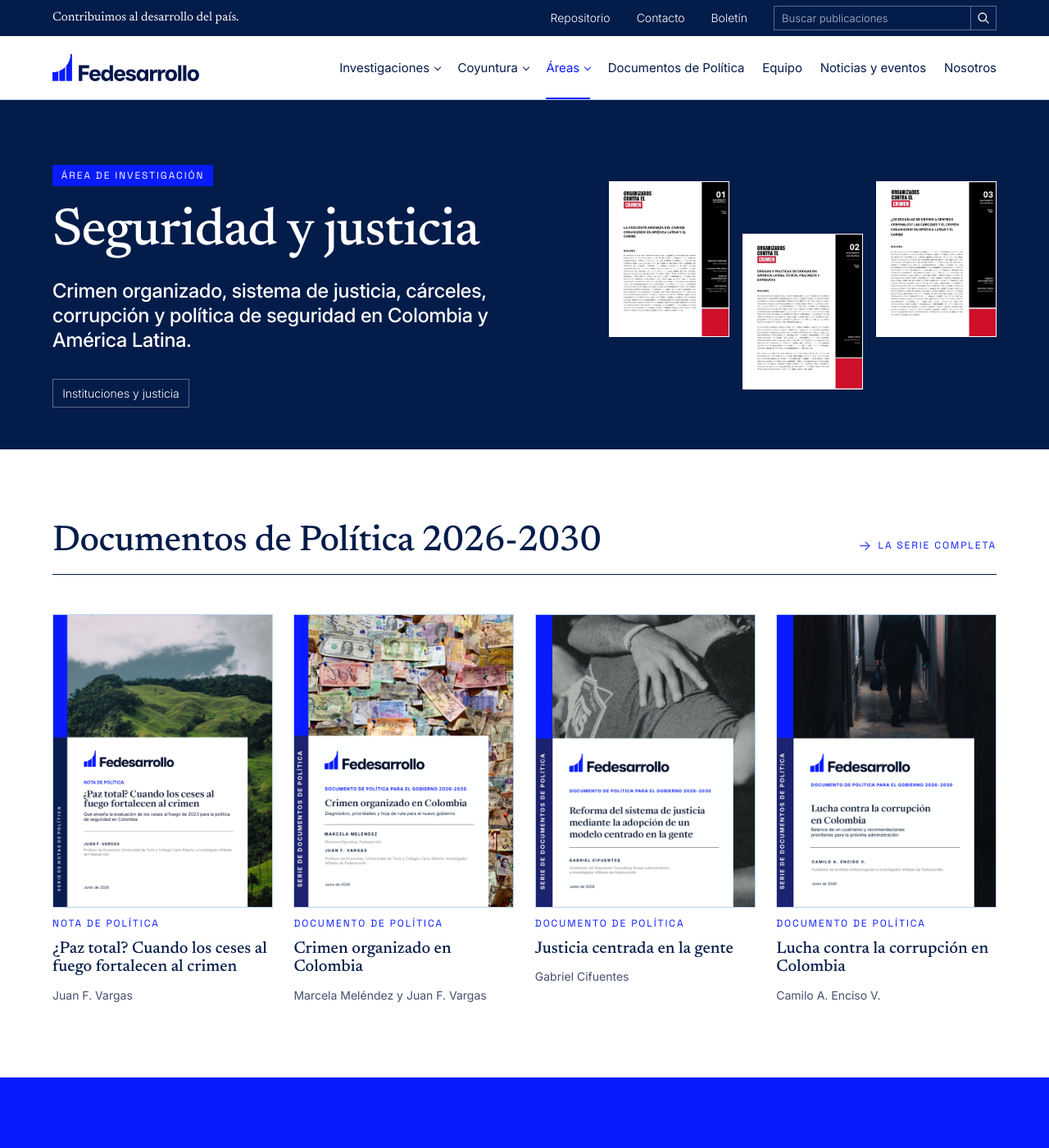
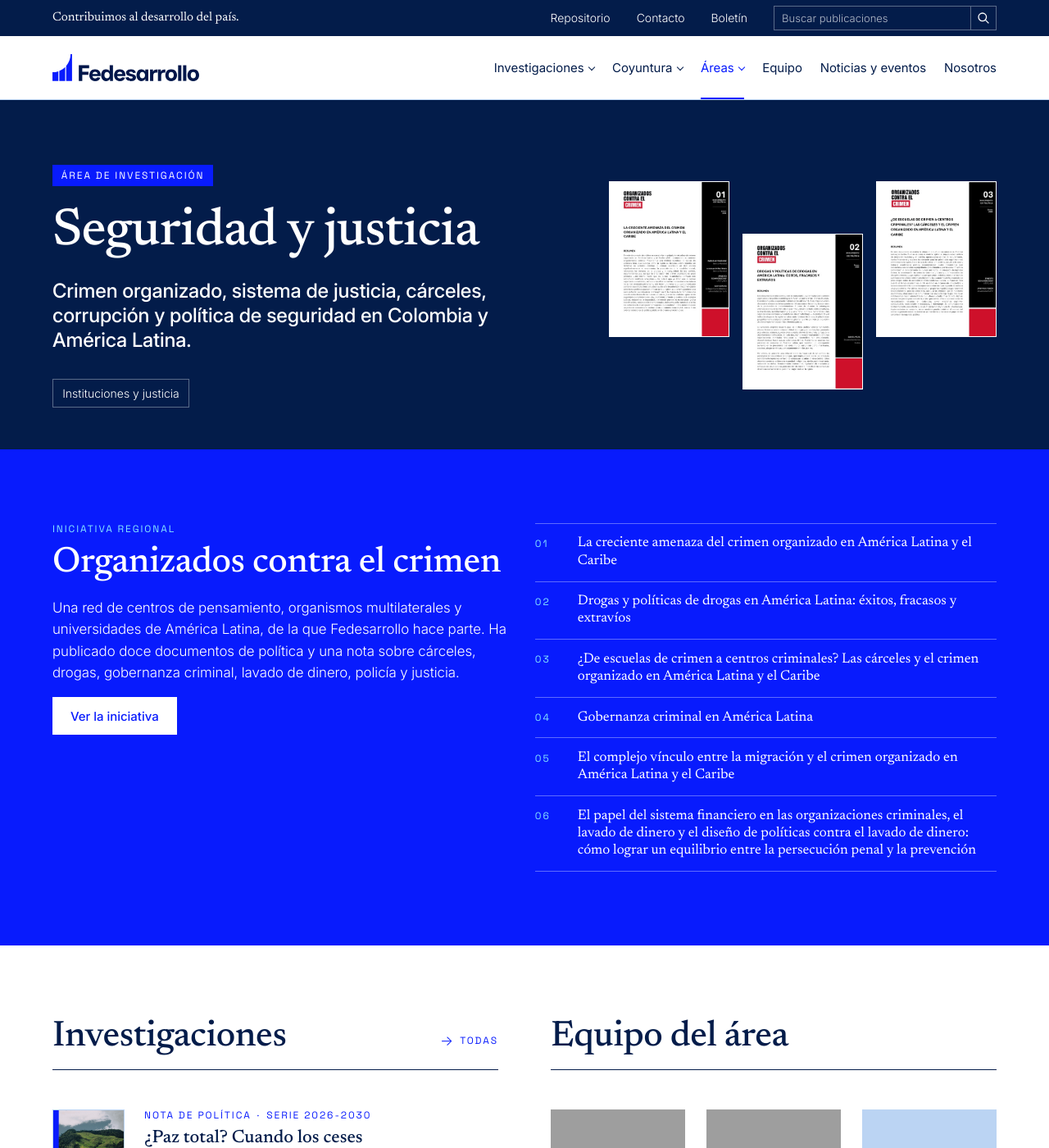
Before and after one commit to fedesarrollo/fedesarrollo.github.io, a Jekyll site: the page built from areas/seguridad-y-justicia.html, in a window 1280 px wide and 1400 px high. Shown: the whole window at 82% size. Built offline with Jekyll 4.4.1, drawn with Linux system fonts in a browser that asks for light colours; some of the changed text lies outside the part shown; grey boxes are pictures that could not be loaded.

Commit message:
Integrar los Documentos de Política a Investigaciones como especial

```diff
--- a/_config.yml
+++ b/_config.yml
@@ -54,7 +54,7 @@
   - scope:
       path: "documentos-politica-2026-2030"
     values:
-      nav: serie
+      nav: investigaciones
       image: /documentos-politica-2026-2030/assets/img/og-image.png
   - scope:
       path: "documentos-politica-2026-2030/docs"
--- a/_includes/header.html
+++ b/_includes/header.html
@@ -30,7 +30,7 @@
     <nav class="site-nav" aria-label="Principal">
       <ul class="menu">
         <li class="menu__item menu__item--panel">
-          <a class="menu__link" href="{{ '/investigaciones.html' | relative_url }}"{% if nav == "investigaciones" %} aria-current="page"{% endif %}>Investigaciones</a>
+          <a class="menu__link" href="{{ '/investigaciones.html' | relative_url }}"{% if nav == "investigaciones" or nav == "serie" %} aria-current="page"{% endif %}>Investigaciones</a>
           <div class="panel">
             <div class="fd-container panel__in">
               <div class="panel__intro">
@@ -44,8 +44,13 @@
                   <li><a href="{{ '/investigaciones.html' | relative_url }}?tipo=investigacion">Investigaciones</a></li>
                   <li><a href="{{ '/investigaciones.html' | relative_url }}?tipo=libro">Libros</a></li>
                   <li><a href="{{ '/investigaciones.html' | relative_url }}?tipo=comision">Comisiones</a></li>
-                  <li><a href="{{ '/documentos-politica-2026-2030/documentos.html' | relative_url }}">Documentos de Política</a></li>
-                  <li><a href="{{ '/documentos-politica-2026-2030/notas-politica.html' | relative_url }}">Notas de Política</a></li>
+                  <li><a href="{{ '/investigaciones.html' | relative_url }}?tipo=documento-de-politica">Documentos de Política</a></li>
+                  <li><a href="{{ '/investigaciones.html' | relative_url }}?tipo=nota-de-politica">Notas de Política</a></li>
+                </ul>
+                <p class="panel__titulo" style="margin-top:24px">Especiales</p>
+                <ul class="panel__especiales">
+                  <li><a href="{{ '/documentos-politica-2026-2030/index.html' | relative_url }}">Documentos de Política 2026-2030</a></li>
+                  <li><a href="{{ '/organizados-contra-el-crimen/' | relative_url }}">Organizados contra el crimen</a></li>
                 </ul>
               </div>
               <div class="panel__ancho">
@@ -107,7 +112,6 @@
             </div>
           </div>
         </li>
-        <li class="menu__item"><a class="menu__link" href="{{ '/documentos-politica-2026-2030/index.html' | relative_url }}"{% if nav == "serie" %} aria-current="page"{% endif %}>Documentos de Política</a></li>
         <li class="menu__item"><a class="menu__link" href="{{ '/equipo.html' | relative_url }}"{% if nav == "equipo" %} aria-current="page"{% endif %}>Equipo</a></li>
         <li class="menu__item"><a class="menu__link" href="{{ '/noticias-eventos.html' | relative_url }}"{% if nav == "noticias" %} aria-current="page"{% endif %}>Noticias y eventos</a></li>
         <li class="menu__item"><a class="menu__link" href="{{ '/nosotros.html' | relative_url }}"{% if nav == "nosotros" %} aria-current="page"{% endif %}>Nosotros</a></li>
--- a/_layouts/area.html
+++ b/_layouts/area.html
@@ -2,7 +2,6 @@
 layout: default
 ---
 {%- assign a = site.data.areas | where: "slug", page.area | first -%}
-{%- assign serie_base = '/documentos-politica-2026-2030/' | relative_url -%}
 {%- assign coyuntura = "Encuesta,Publicación periódica,Comunicado" | split: "," -%}
 {%- assign gente = site.data.equipo | where: "area", a.slug -%}
 <section class="fd-on-navy">
@@ -24,34 +23,6 @@
     {%- endif %}
   </div>
 </section>
-
-{%- comment %} Documentos de Política de la serie cuyo tema está en el área {% endcomment -%}
-{%- capture docs_area -%}
-  {%- for p in site.data.publicaciones -%}{%- if p.serie_slug -%}
-    {%- for t in p.temas -%}{%- if a.temas contains t -%}{{ p.serie_slug }},{%- break -%}{%- endif -%}{%- endfor -%}
-  {%- endif -%}{%- endfor -%}
-{%- endcapture -%}
-{%- assign docs_area = docs_area | split: "," -%}
-{%- if docs_area.size > 0 %}
-<section class="fd-container wrap">
-  <div class="sec-head">
-    <h2>Documentos de Política 2026-2030</h2>
-    <a class="fd-link-arrow" href="{{ serie_base }}index.html">La serie completa</a>
-  </div>
-  <ul class="portadas">
-    {%- for slug in docs_area %}{% assign d = site.data.serie | where: "slug", slug | first %}
-    <li>
-      <a href="{{ serie_base }}docs/{{ d.slug }}.html">
-        <img src="{{ serie_base }}assets/img/previews/{{ d.archivos[0].portada }}" alt="Portada de {{ d.titulo }}" loading="lazy">
-        <span class="portadas__tipo fd-label">{% if d.tipo == "nota" %}Nota de Política{% else %}Documento de Política{% endif %}</span>
-        <span class="portadas__titulo">{{ d.titulo }}</span>
-        <span class="portadas__autores">{{ d.autores_corto }}</span>
-      </a>
-    </li>
-    {%- endfor %}
-  </ul>
-</section>
-{%- endif %}
 
 {%- if a.slug == 'seguridad-y-justicia' %}
 <section class="fd-on-blue">
@@ -97,7 +68,7 @@
       <div class="pubs">
         {%- assign n = 0 -%}
         {%- for p in site.data.publicaciones -%}
-          {%- if p.serie_slug or coyuntura contains p.tipo or n >= 6 %}{% continue %}{% endif -%}
+          {%- if coyuntura contains p.tipo or n >= 8 %}{% continue %}{% endif -%}
           {%- assign en_area = false -%}
           {%- for t in p.temas %}{% if a.temas contains t %}{% assign en_area = true %}{% break %}{% endif %}{% endfor -%}
           {%- if en_area %}
--- a/assets/css/site.css
+++ b/assets/css/site.css
@@ -411,3 +411,13 @@
 @media (max-width: 520px) { .personas--tres { grid-template-columns: repeat(2, minmax(0, 1fr)); } }
 .personas--cuatro { grid-template-columns: repeat(4, minmax(0, 1fr)); }
 @media (max-width: 760px) { .personas--cuatro { grid-template-columns: repeat(2, minmax(0, 1fr)); } }
+
+/* Especiales (serie 2026-2030 y Organizados contra el crimen) */
+.especiales { list-style: none; margin: 0 0 var(--fd-space-7); padding: 0; display: grid; grid-template-columns: repeat(2, minmax(0, 1fr)); gap: var(--fd-gutter); }
+.especiales a { display: flex; flex-direction: column; gap: var(--fd-space-2); height: 100%; padding: var(--fd-space-5) var(--fd-space-6); background: var(--fd-navy); color: var(--fd-white); text-decoration: none; }
+.especiales .fd-label { color: var(--fd-sky); }
+.especiales__titulo { font-family: var(--fd-font-display); font-weight: 500; font-size: 1.5rem; line-height: 1.1; }
+.especiales__texto { font-size: .9375rem; }
+.especiales a:hover { background: var(--fd-blue); color: var(--fd-white); }
+@media (max-width: 760px) { .especiales { grid-template-columns: 1fr; } }
+.panel__especiales a { font-weight: 500; }
```
Also changed, not shown: investigaciones.html (+16 -0 lines).
